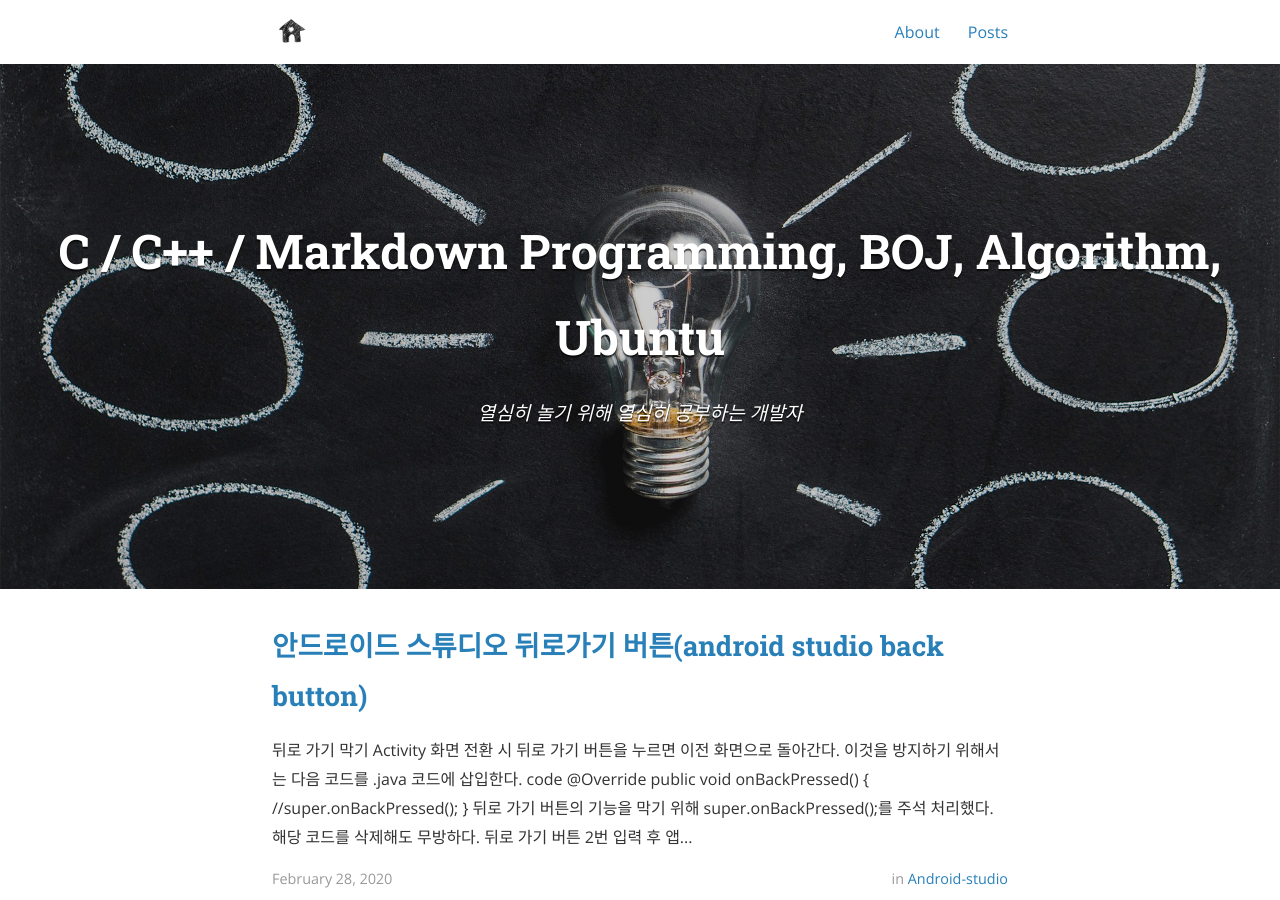
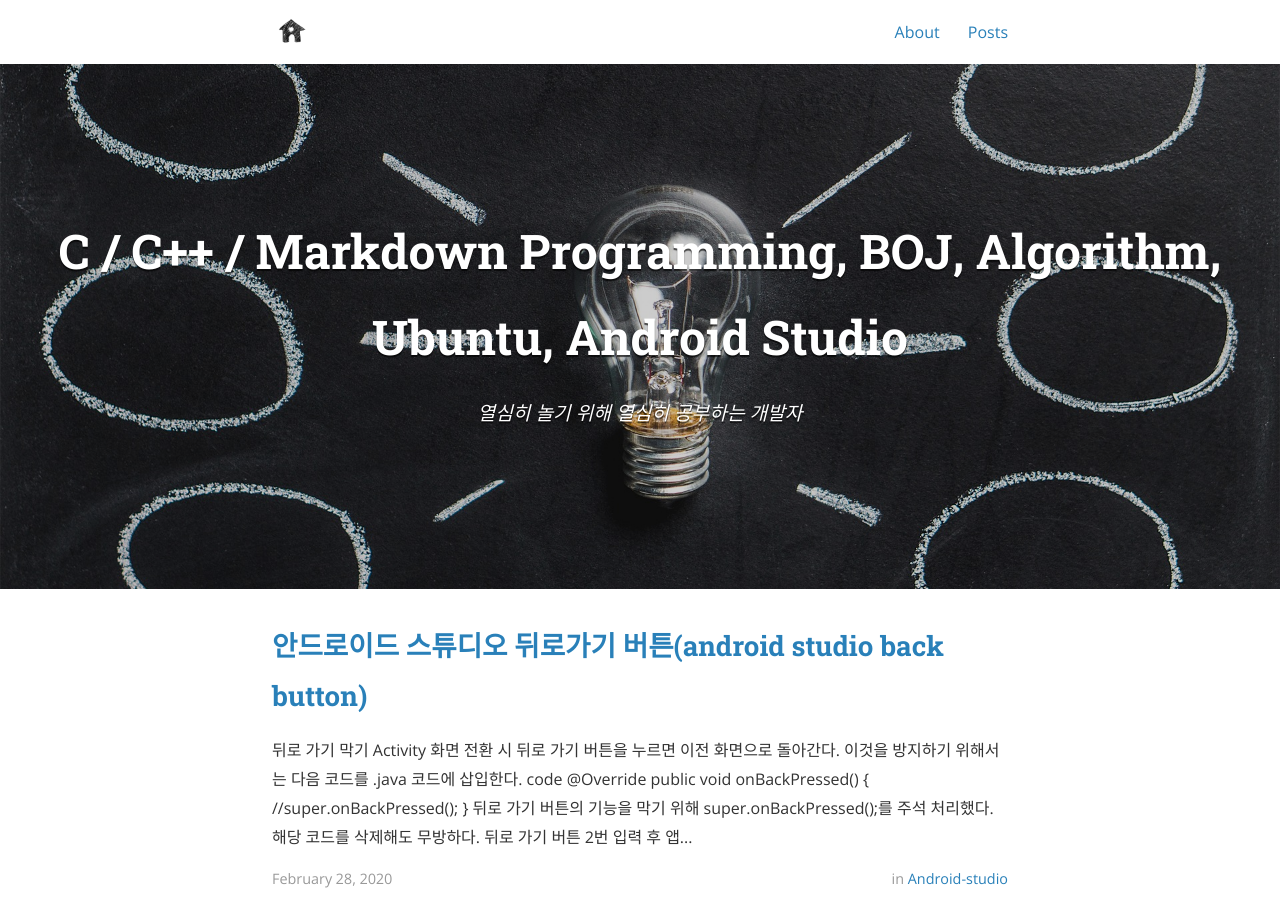
Before and after one commit to atomic0x90/atomic0x90.github.io, a Jekyll site: the page built from index.html, in a window 1280 px wide and 900 px high. Built offline with Jekyll 4.4.1, drawn with Linux system fonts in a browser that asks for light colours; nearby versions of some CDN libraries; the list of posts is cut into pages by our own code; some of the changed text lies outside the part shown.

Commit message:
Add keyword, title 'android'

```diff
--- a/_config.yml
+++ b/_config.yml
@@ -17,13 +17,13 @@ url: "https://atomic0x90.github.io"
 disqus-shortname: atomic0x90
 
 # Site settings
-title: C / C++ / Markdown Programming, BOJ, Algorithm, Ubuntu
+title: C / C++ / Markdown Programming, BOJ, Algorithm, Ubuntu, Android Studio
 subtitle: "열심히 놀기 위해 열심히 공부하는 개발자"
 email: hanyujun.study@gmail.com
 name: Yujun Han
 description: >
   c와 c++ 를 사용하는 방법 설명 / 백준 온라인 저지 문제 풀이를 설명 / 나만의 프로그래밍 개발 일지 / 개발하면서 알게되는 것들을 저장하는 공간
-keywords: C programming,C++programming,Markdown grammar,Beakjoon online judge,Ubuntu,algorithm
+keywords: C programming,C++programming,Markdown grammar,Beakjoon online judge,Ubuntu,algorithm,android studio
 
 # Base URL of site (i.e. /blog). It should always start with a slash,
 # and never end with a slash. Set it to a blank value if hosting at the
--- a/_includes/head.html
+++ b/_includes/head.html
@@ -6,7 +6,7 @@
   <title>{% if page.title %}{{ page.title }}{% else %}{{ site.title }}{% endif %}</title>
   <meta name="description" content="{% if page.excerpt %}{{ page.excerpt | strip_html | strip_newlines | truncate: 160 }}{% else %}{{ site.description }}{% endif %}">
 
-  <meta name="keywords" content="C programming,C++programming,Markdown grammar,Beakjoon online judge,Ubuntu,algorithm">
+  <meta name="keywords" content="C programming,C++programming,Markdown grammar,Beakjoon online judge,Ubuntu,algorithm,Android Studio">
 
   {% if site.name %}
   <meta name="author" content="{{ site.name }}">
```
